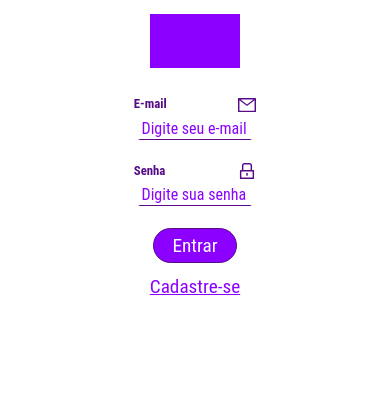
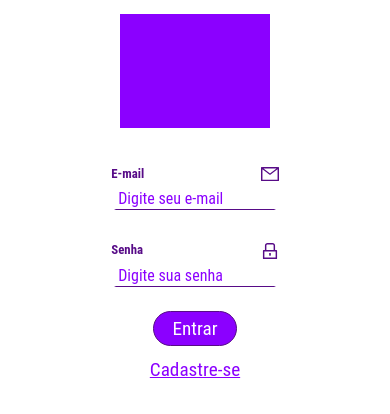
Before and after one commit to cpejr/front-web-mvpclinicas, a React (Vite) app: page /login in a window 390 px wide. Shown: the top 414 px of the page. Built offline with nearby package versions, Linux system fonts and the light colour scheme.

Commit message:
feat: mais alguns ajustes da responsividade

```diff
--- a/src/pages/Login/Styles.js
+++ b/src/pages/Login/Styles.js
@@ -22,6 +22,8 @@ export const Conteudo = styled.div`
   justify-content: center;
   width: 80%;
   height: 100%;
+
+
 `;
 
 export const CaixaFoto = styled.div`
@@ -34,6 +36,11 @@ export const CaixaFoto = styled.div`
   background-color: #8B00FF;
   margin-top: 2%;
   margin-bottom: -5%;
+
+  @media(max-width: 800px){
+    width: 30%;
+    height: 60px;
+  }
 `;
 export const Form = styled.form``;
 
@@ -47,6 +54,10 @@ export const CaixaInput = styled.div`
   padding: 2%;
   background-color: white;
   margin-top: 3%;
+
+  @media(max-width: 800px){
+    width: 100%;
+  }
 `;
 
 export const InputDividido = styled.div`
```
